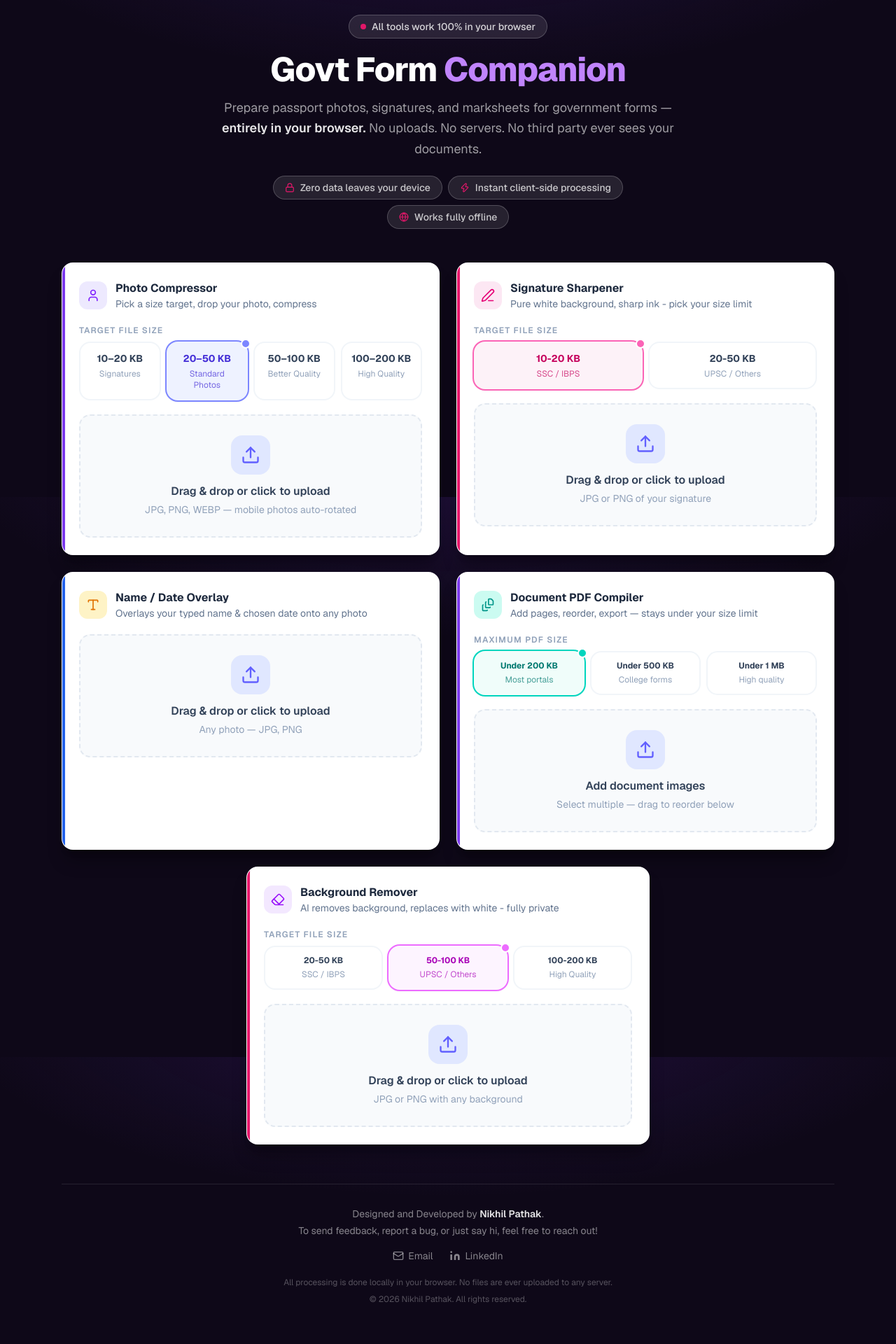
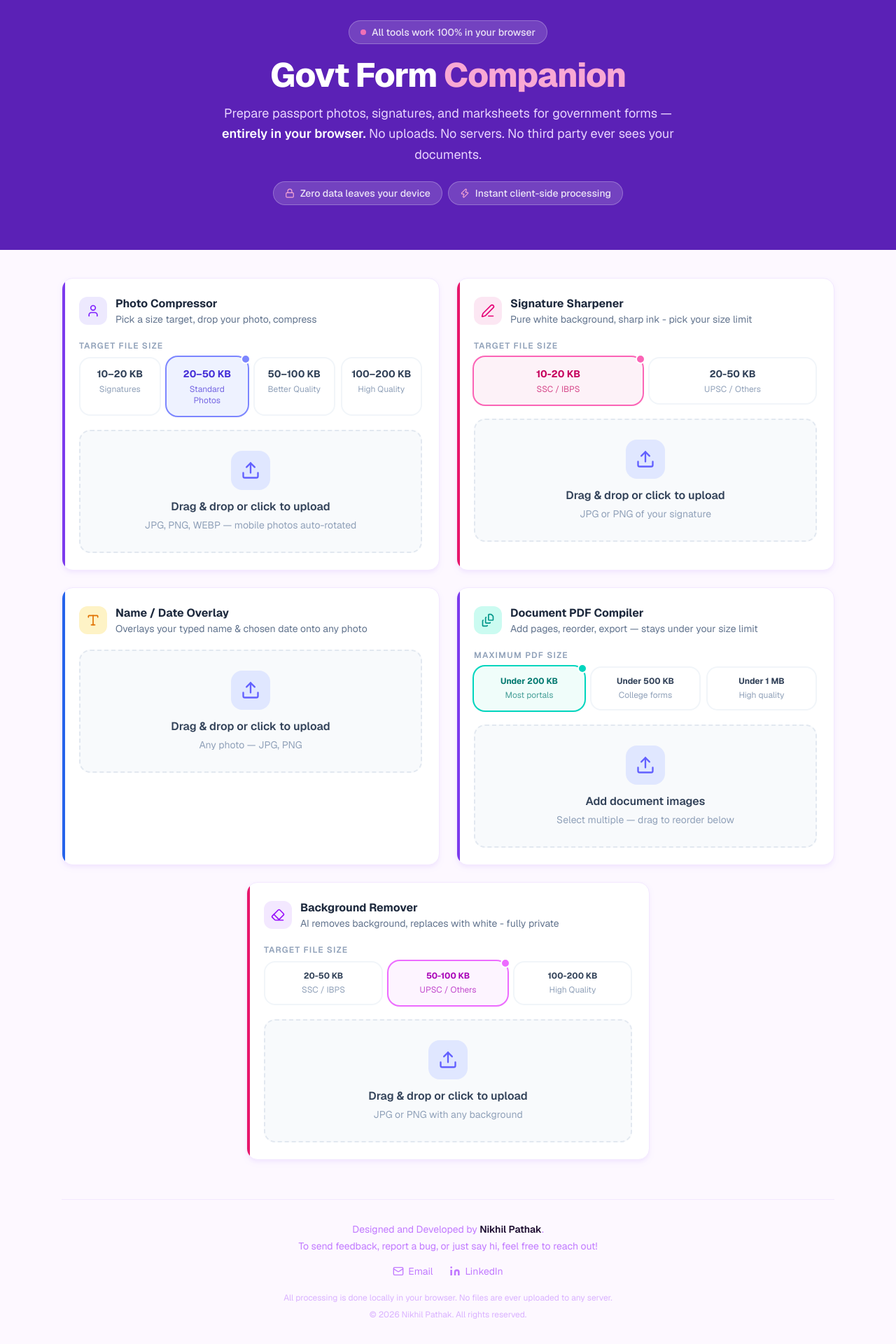
Before and after one commit to pixxel-nikhill/govt-form-companion, a Next.js app: page / in a window 1280 px wide. Shown: the part 90-2010 px from the top of the page at 70% size. Built offline with nearby package versions, Linux system fonts and the light colour scheme.

Commit message:
Updated footer and final UI touches

```diff
--- a/src/app/globals.css
+++ b/src/app/globals.css
@@ -1,8 +1,8 @@
 @import "tailwindcss";
 
 :root {
-  --background: #0e0818;
-  --foreground: #f0ebff;
+  --background: #fdf8ff;
+  --foreground: #1a0a2e;
 }
 
 @theme inline {
@@ -17,14 +17,12 @@ body {
   color: var(--foreground);
   font-family: var(--font-geist-sans, Arial, Helvetica, sans-serif);
   -webkit-font-smoothing: antialiased;
-  background-image: radial-gradient(ellipse 80% 50% at 50% -10%, rgba(124,58,237,0.18) 0%, transparent 70%);
-  background-attachment: fixed;
 }
 
 /* Custom scrollbar */
 ::-webkit-scrollbar { width: 6px; height: 6px; }
-::-webkit-scrollbar-track { background: #1a1030; }
-::-webkit-scrollbar-thumb { background: #5b21b6; border-radius: 999px; }
+::-webkit-scrollbar-track { background: #f3eeff; }
+::-webkit-scrollbar-thumb { background: #c4b5fd; border-radius: 999px; }
 ::-webkit-scrollbar-thumb:hover { background: #7c3aed; }
 
 /* Drop zone pulse animation */
--- a/src/app/page.tsx
+++ b/src/app/page.tsx
@@ -21,46 +21,49 @@ const TOOL_ACCENTS = [
 const PILLS = [
   { icon: Lock, label: "Zero data leaves your device" },
   { icon: Zap, label: "Instant client-side processing" },
-  { icon: Globe, label: "Works fully offline" },
 ];
 
 export default function Home() {
   return (
-    <div className="min-h-screen">
+    <div className="min-h-screen bg-[#fdf8ff]">
       <Header />
 
-      <main className="mx-auto max-w-6xl px-4 py-10 sm:px-6">
-        {/* Hero */}
+      {/* Hero Band */}
+      <div className="bg-[#5b21b6] px-4 pt-12 pb-16 sm:px-6">
         <motion.section
           initial={{ opacity: 0, y: 20 }}
           animate={{ opacity: 1, y: 0 }}
           transition={{ duration: 0.5 }}
-          className="mb-12 text-center"
+          className="mx-auto max-w-6xl text-center"
         >
-          <div className="inline-flex items-center gap-2 rounded-full bg-white/10 px-4 py-1.5 mb-5 border border-white/20">
-            <span className="h-2 w-2 rounded-full bg-[#e8176b] animate-pulse" />
-            <span className="text-sm font-medium text-white/80">All tools work 100% in your browser</span>
+          <div className="inline-flex items-center gap-2 rounded-full bg-white/15 px-4 py-1.5 mb-5 border border-white/25">
+            <span className="h-2 w-2 rounded-full bg-[#f472b6] animate-pulse" />
+            <span className="text-sm font-medium text-white/85">All tools work 100% in your browser</span>
           </div>
 
           <h1 className="text-4xl font-extrabold tracking-tight text-white sm:text-5xl">
             Govt Form{" "}
-            <span className="text-[#c084fc]">Companion</span>
+            <span className="text-[#f9a8d4]">Companion</span>
           </h1>
-          <p className="mt-4 max-w-2xl mx-auto text-lg text-white/60 leading-relaxed">
+          <p className="mt-4 max-w-2xl mx-auto text-lg text-purple-200 leading-relaxed">
             Prepare passport photos, signatures, and marksheets for government forms —{" "}
-            <span className="font-semibold text-white/90">entirely in your browser.</span>{" "}
+            <span className="font-semibold text-white">entirely in your browser.</span>{" "}
             No uploads. No servers. No third party ever sees your documents.
           </p>
 
           <div className="mt-6 flex flex-wrap justify-center gap-2 max-w-lg mx-auto">
             {PILLS.map(({ icon: Icon, label }) => (
-              <span key={label} className="inline-flex items-center gap-2 rounded-full bg-white/10 border border-white/20 px-4 py-1.5 text-sm font-medium text-white/75">
-                <Icon className="h-3.5 w-3.5 text-[#e8176b]" />
+              <span key={label} className="inline-flex items-center gap-2 rounded-full bg-white/15 border border-white/25 px-4 py-1.5 text-sm font-medium text-white/85">
+                <Icon className="h-3.5 w-3.5 text-[#f9a8d4]" />
                 {label}
               </span>
             ))}
           </div>
         </motion.section>
+      </div>
+
+      <main className="mx-auto max-w-6xl px-4 py-10 sm:px-6">
+        {/* spacer — hero band is outside main */}
 
         {/* Tools Grid */}
         <div className="grid gap-6 md:grid-cols-2 [&>*:last-child:nth-child(odd)]:md:col-span-2 [&>*:last-child:nth-child(odd)]:md:max-w-xl [&>*:last-child:nth-child(odd)]:md:mx-auto [&>*:last-child:nth-child(odd)]:md:w-full">
@@ -86,11 +89,11 @@ export default function Home() {
           initial={{ opacity: 0 }}
           animate={{ opacity: 1 }}
           transition={{ delay: 0.6 }}
-          className="mt-14 border-t border-white/10 pt-8 pb-6 text-center text-sm text-white/50"
+          className="mt-14 border-t border-purple-100 pt-8 pb-6 text-center text-sm text-purple-400"
         >
           <p>
             Designed and Developed by{" "}
-            <span className="font-semibold text-white/90">Nikhil Pathak</span>.
+            <span className="font-semibold text-[#1a0a2e]">Nikhil Pathak</span>.
           </p>
           <p className="mt-1">
             To send feedback, report a bug, or just say hi, feel free to reach out!
@@ -98,7 +101,7 @@ export default function Home() {
           <div className="mt-4 flex items-center justify-center gap-6">
             <a
               href="mailto:pathakn620@gmail.com"
-              className="inline-flex items-center gap-1.5 text-white/50 transition-colors hover:text-[#e8176b]"
+              className="inline-flex items-center gap-1.5 text-purple-400 transition-colors hover:text-[#e8176b]"
             >
               <svg xmlns="http://www.w3.org/2000/svg" className="h-4 w-4" viewBox="0 0 24 24" fill="none" stroke="currentColor" strokeWidth="2" strokeLinecap="round" strokeLinejoin="round">
                 <rect width="20" height="16" x="2" y="4" rx="2" />
@@ -110,7 +113,7 @@ export default function Home() {
               href="https://www.linkedin.com/in/nikhil-pathak-dev"
               target="_blank"
               rel="noopener noreferrer"
-              className="inline-flex items-center gap-1.5 text-white/50 transition-colors hover:text-[#e8176b]"
+              className="inline-flex items-center gap-1.5 text-purple-400 transition-colors hover:text-[#e8176b]"
             >
               <svg xmlns="http://www.w3.org/2000/svg" className="h-4 w-4" viewBox="0 0 24 24" fill="currentColor">
                 <path d="M16 8a6 6 0 0 1 6 6v7h-4v-7a2 2 0 0 0-2-2 2 2 0 0 0-2 2v7h-4v-7a6 6 0 0 1 6-6z" />
@@ -120,10 +123,10 @@ export default function Home() {
               LinkedIn
             </a>
           </div>
-          <p className="mt-5 text-xs text-white/30">
+          <p className="mt-5 text-xs text-purple-300">
             All processing is done locally in your browser. No files are ever uploaded to any server.
           </p>
-          <p className="mt-2 text-xs text-white/30">
+          <p className="mt-2 text-xs text-purple-300">
             &copy; {new Date().getFullYear()} Nikhil Pathak. All rights reserved.
           </p>
         </motion.footer>
--- a/src/components/layout/Header.tsx
+++ b/src/components/layout/Header.tsx
@@ -9,7 +9,7 @@ export default function Header() {
       initial={{ y: -20, opacity: 0 }}
       animate={{ y: 0, opacity: 1 }}
       transition={{ duration: 0.4 }}
-      className="sticky top-0 z-50 bg-[#0e0818]/90 backdrop-blur-xl border-b border-white/10"
+      className="sticky top-0 z-50 bg-[#5b21b6] border-b border-purple-900/20"
     >
       <div className="mx-auto flex max-w-6xl items-center justify-between px-6 py-4">
         <div className="flex items-center gap-3">
--- a/src/components/layout/ToolCard.tsx
+++ b/src/components/layout/ToolCard.tsx
@@ -14,7 +14,7 @@ export default function ToolCard({ children, accent, index }: Props) {
       initial={{ opacity: 0, y: 24 }}
       animate={{ opacity: 1, y: 0 }}
       transition={{ duration: 0.4, delay: index * 0.08 }}
-      className={`relative overflow-hidden rounded-2xl bg-white p-6 shadow-xl shadow-black/30 border border-white/10 hover:shadow-2xl hover:shadow-purple-900/20 transition-all duration-300`}
+      className={`relative overflow-hidden rounded-2xl bg-white p-6 shadow-md shadow-purple-100 border border-purple-100 hover:shadow-lg hover:shadow-purple-200 transition-all duration-300`}
     >
       <div className={`absolute inset-y-0 left-0 w-1 ${accent}`} />
       {children}
```
